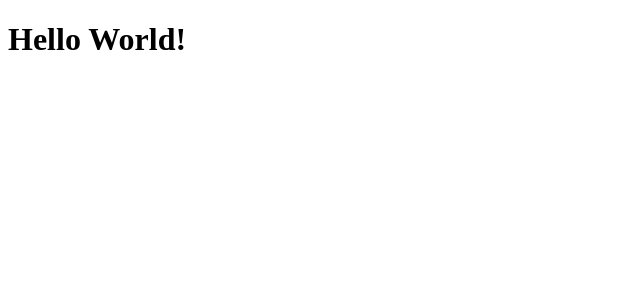
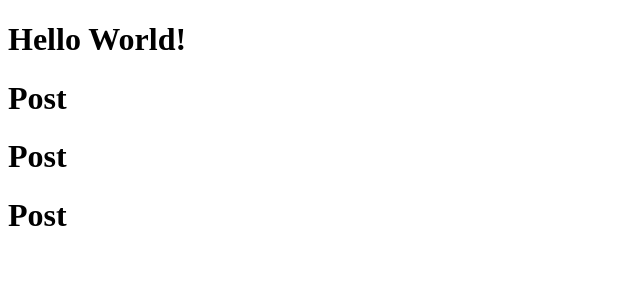
Before and after one commit to ivan-dias-dev/01-fundamentos-react-js, a React (Vite) app: page / in a window 1280 px wide. Shown: the top 300 px of the page, without its empty margins (0-640 px from the left). Built offline with nearby package versions, Linux system fonts and the light colour scheme.

Commit message:
Add fix for the components

```diff
--- a/src/App.jsx
+++ b/src/App.jsx
@@ -1,9 +1,12 @@
-
+import {Post} from "./Components/Post"
 
 function App() {
   return (
     <>
       <h1>Hello World!</h1>
+      <Post />
+      <Post />
+      <Post />
     </>
   )
 }
--- /dev/null
+++ b/src/Components/Post.jsx
@@ -0,0 +1,16 @@
+export function Post() {
+    return (
+        <h1>Post</h1>
+    )
+}
+
+//default export vs name exports
+
+
+// function Post(){
+//     return (
+//         <h1>Post</h1>
+//     )
+// }
+
+// export default Post
```
